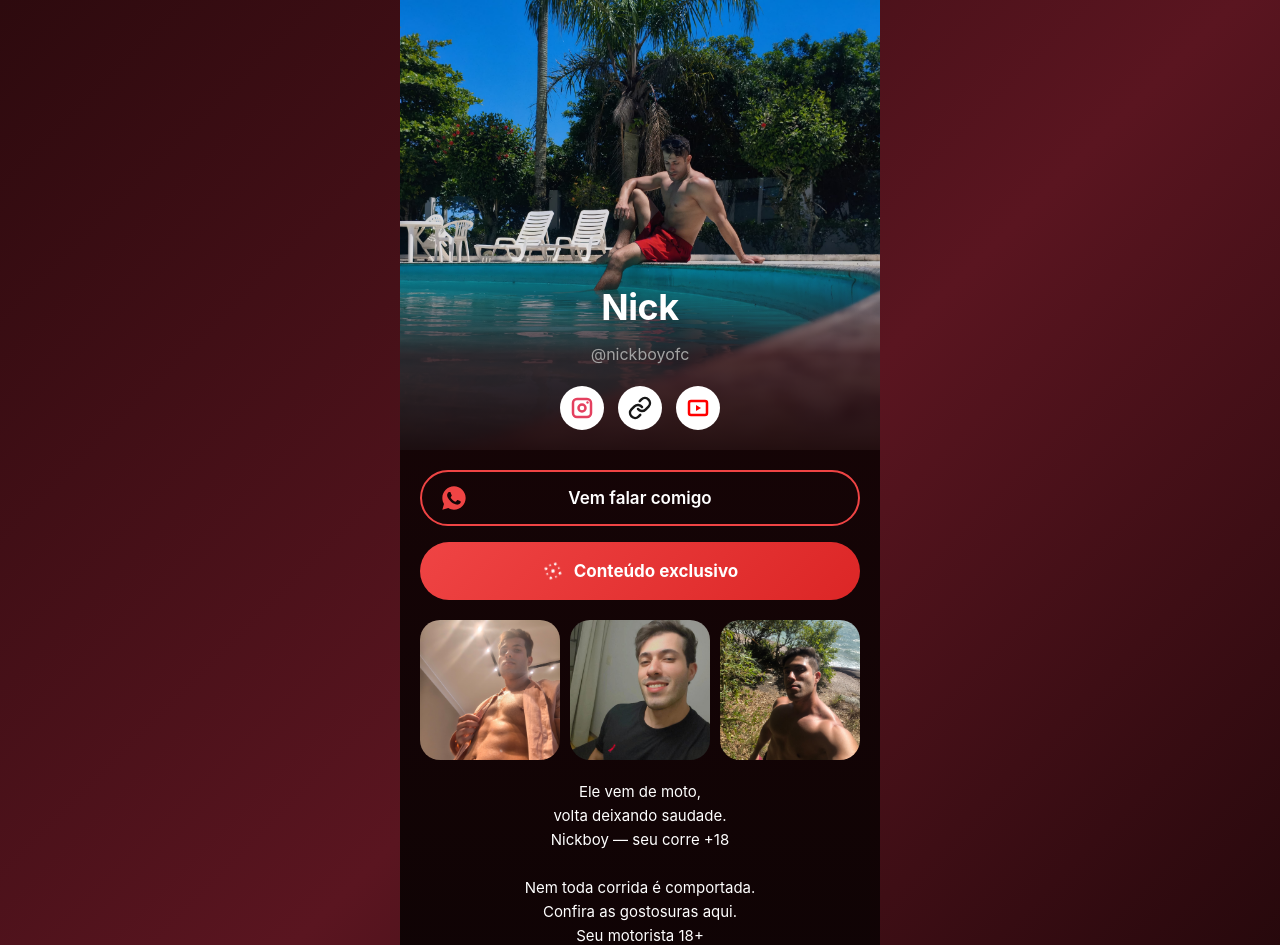
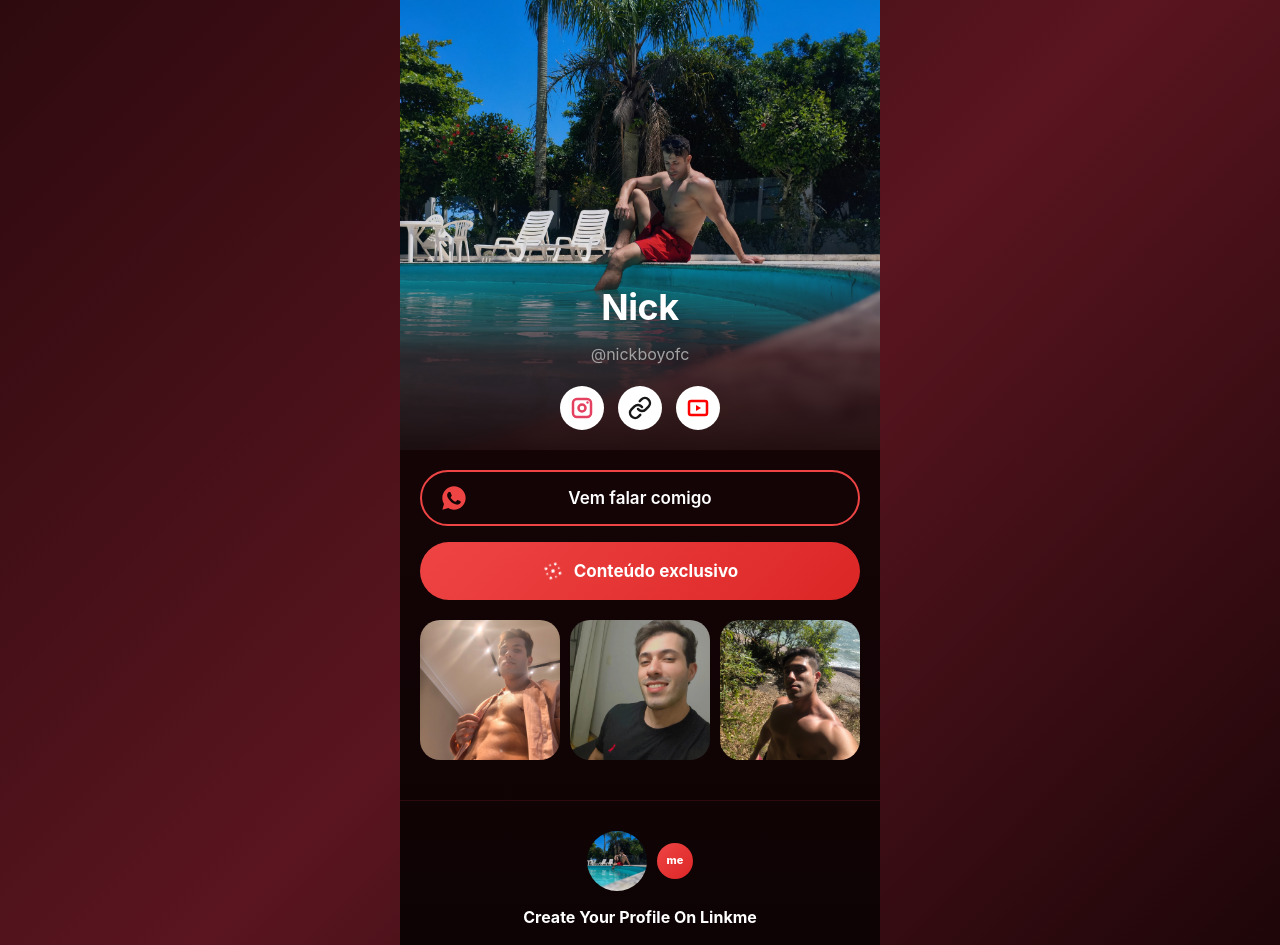
Before and after one commit to ankymohi/nickboy, a React (Create React App) app in the folder client/: page /Landingpage in a window 1280 px wide. Shown: the top 945 px of the page. Built offline with nearby package versions, Linux system fonts and the light colour scheme.

Commit message:
Update Landingpage.js

```diff
--- a/client/src/pages/Landingpage.js
+++ b/client/src/pages/Landingpage.js
@@ -105,15 +105,7 @@ export default function LinkmeProfile() {
           </div>
 
           {/* Favorite Text */}
-          <p style={styles.favoriteText}>
-            Ele vem de moto,<br/>
-            volta deixando saudade.<br/>
-            Nickboy — seu corre +18<br/>
-            <br/>
-            Nem toda corrida é comportada.<br/>
-            Confira as gostosuras aqui.<br/>
-            Seu motorista 18+
-          </p>
+
         </div>
 
         {/* Footer */}
```
